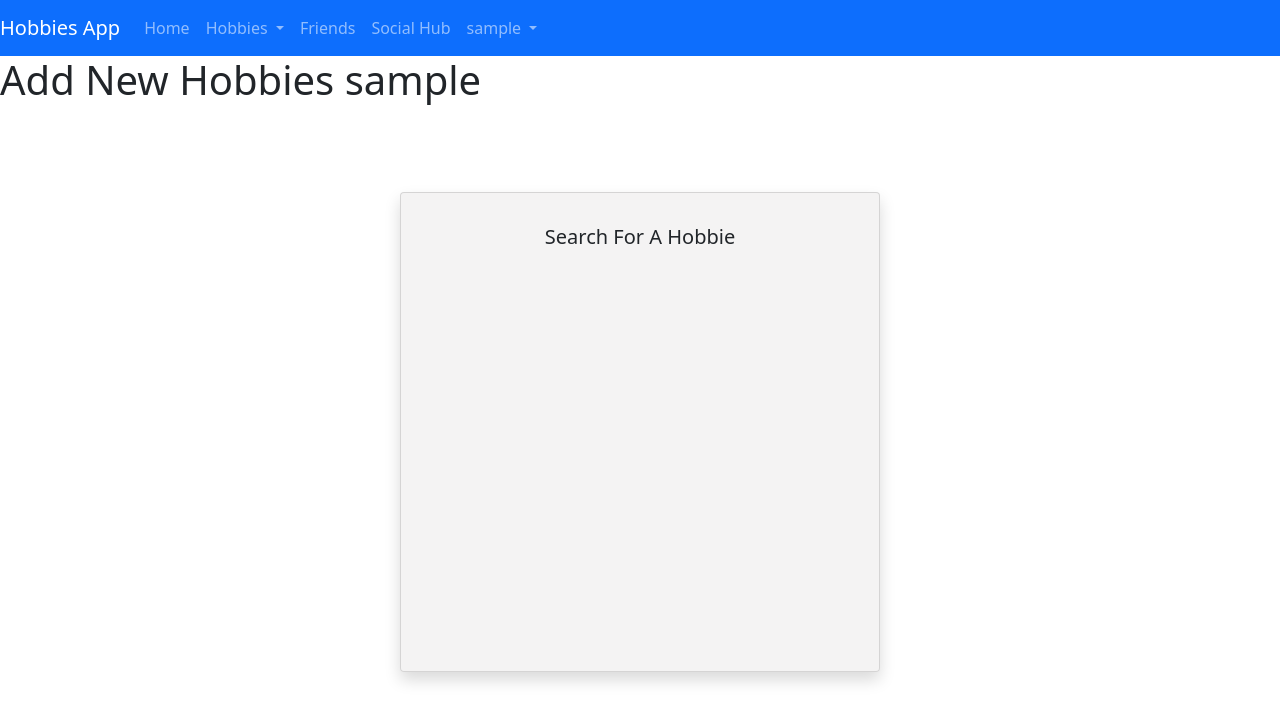
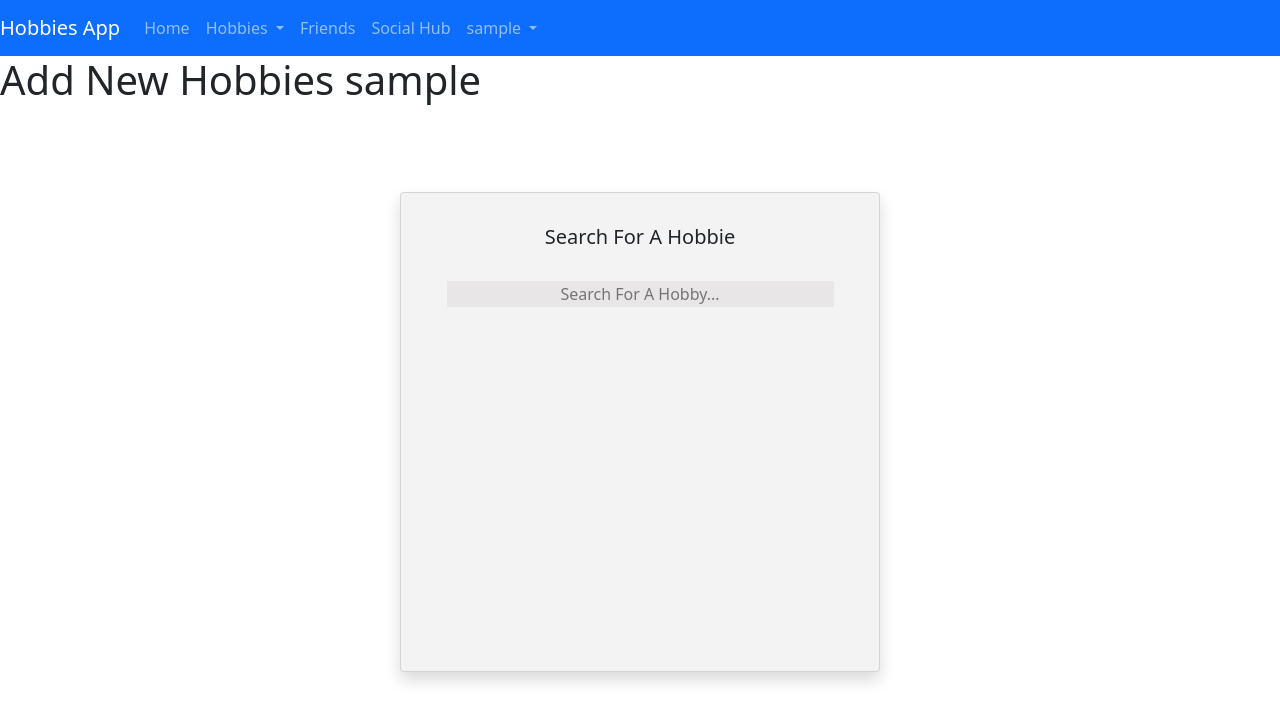
Before and after one commit to AzimIslam/HobbiesApp, a Django app: page /searchHobbies/ in a window 1280 px wide. Shown: the top 712 px of the page. Run offline with Django 3.2, Linux system fonts and the light colour scheme; the visitor is signed in with stand-in values (Sample User, id 1); data that the repository does not hold is empty; some libraries are stand-ins or nearby versions.

Commit message:
added dynamic search bar

```diff
--- a/mainapp/templates/mainapp/profile/searchhobbies.html
+++ b/mainapp/templates/mainapp/profile/searchhobbies.html
@@ -5,15 +5,17 @@
     <h1>Add New Hobbies {{ user }}</h1>
     <div class="full-screen d-flex align-items-center justify-content-center align-content-center text-center flex-column">
       <div class="container">
-        <div class="card shadow mx-auto text-left m-3 p-4" style="width: 30rem; height: 30rem; background-color: rgba(242, 240, 240, 0.8)">
+        <div class="card shadow mx-auto text-left m-3 p-4" style="width: 30rem; height: 30rem; background-color: rgba(242, 240, 240, 0.8);">
             <h5 class="card-title pt-2 pb-4">Search For A Hobbie</h5>
             <div class="table-responsive">
-              <table class="table">
+              <input type="text" id="myInput" onkeyup="search_for_hobby()" placeholder="Search For A Hobby..."
+                style="text-align: center; background-color: rgba(232, 230, 230); width: 90%; border: none; margin-bottom: 0.5em;">
+              <table class="table" id="myTable">
                 <tbody>
                   <template v-for="(hobby) in hobbies">
                       <tr>
                       <td colspan="3">
-                      <a :href="hobby.api">[[ hobby.name ]]</a>
+                      <a class="hobbies" :href="hobby.api">[[ hobby.name ]]</a>
                       </td>
                     </tr>
                   </template>
@@ -30,6 +32,28 @@
 
 {% block scripts %}
   <script>
+    // Got code from https://www.w3schools.com/howto/howto_js_filter_table.asp
+    function search_for_hobby() {
+      // Declare variables
+      var input, filter, table, tr, td, i, txtValue;
+      input = document.getElementById("myInput");
+      filter = input.value.toUpperCase();
+      table = document.getElementById("myTable");
+      tr = table.getElementsByTagName("tr");
+
+      // Loop through all table rows, and hide those who don't match the search query
+      for (i = 0; i < tr.length; i++) {
+        td = tr[i].getElementsByTagName("td")[0];
+        if (td) {
+          txtValue = td.textContent || td.innerText;
+          if (txtValue.toUpperCase().indexOf(filter) > -1) {
+            tr[i].style.display = "";
+          } else {
+            tr[i].style.display = "none";
+          }
+        }
+      }
+    }
     let myApp = Vue.createApp({
         delimiters: ["[[", "]]"],
         data() {
@@ -47,6 +71,8 @@
           }
         },
         methods: {
+
+
         }
       })
     myApp.mount('#app')
```
